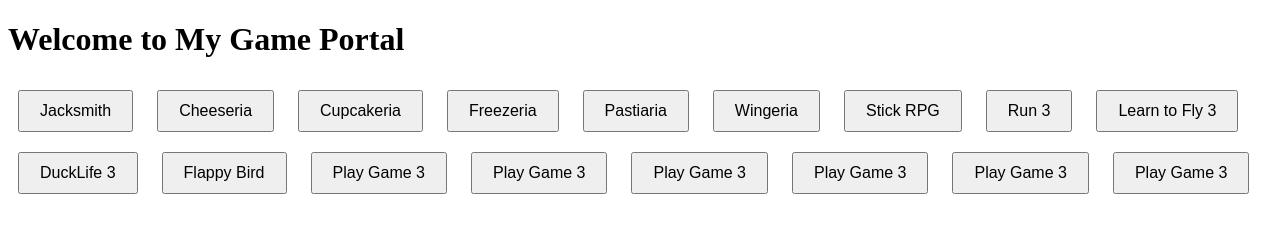
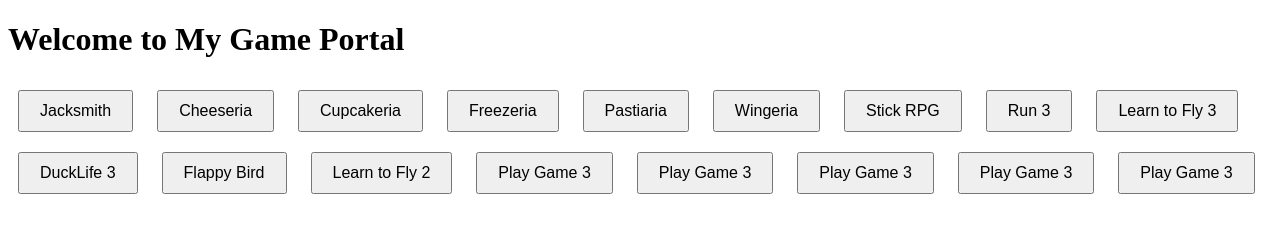
Before and after one commit to acburgess25/alexsgames, a website: page index.html in a window 1280 px wide. Drawn offline with Linux system fonts and the light colour scheme.

Commit message:
Update index.html

```diff
--- a/index.html
+++ b/index.html
@@ -25,7 +25,7 @@
     <button onclick="location.href='game9.html';" class="game-button">Learn to Fly 3</button>
     <button onclick="location.href='game10.html';" class="game-button">DuckLife 3</button>
     <button onclick="location.href='game11.html';" class="game-button">Flappy Bird</button>
-    <button onclick="location.href='game12.html';" class="game-button">Play Game 3</button>
+    <button onclick="location.href='game12.html';" class="game-button">Learn to Fly 2</button>
     <button onclick="location.href='game13.html';" class="game-button">Play Game 3</button>
     <button onclick="location.href='game14.html';" class="game-button">Play Game 3</button>
     <button onclick="location.href='game15.html';" class="game-button">Play Game 3</button>
```
